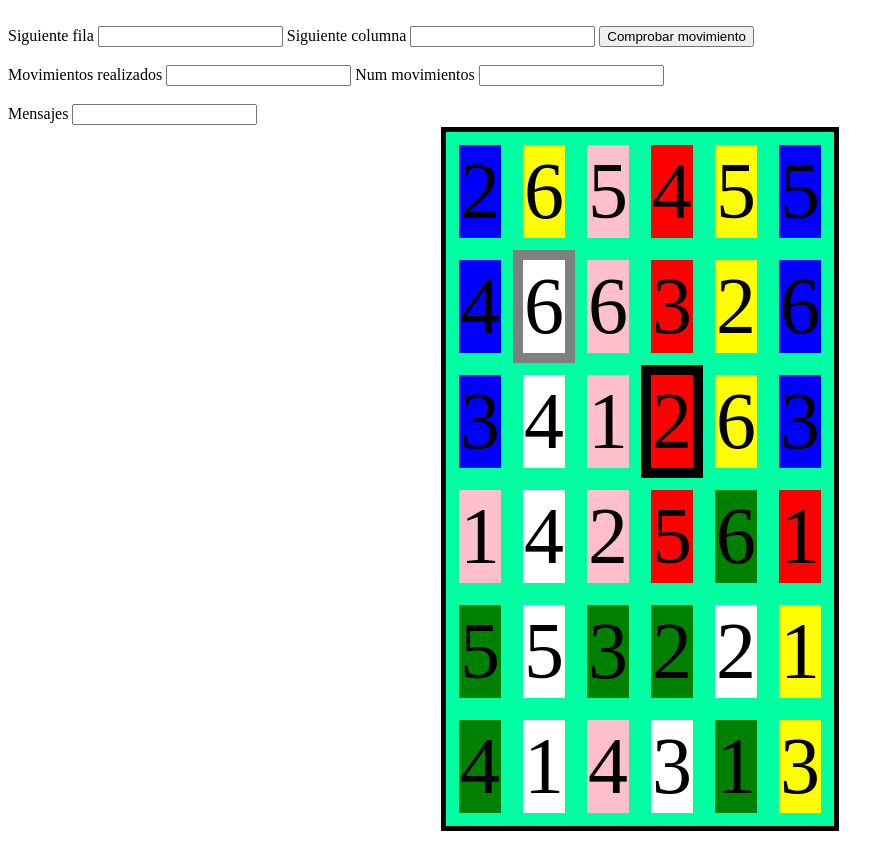
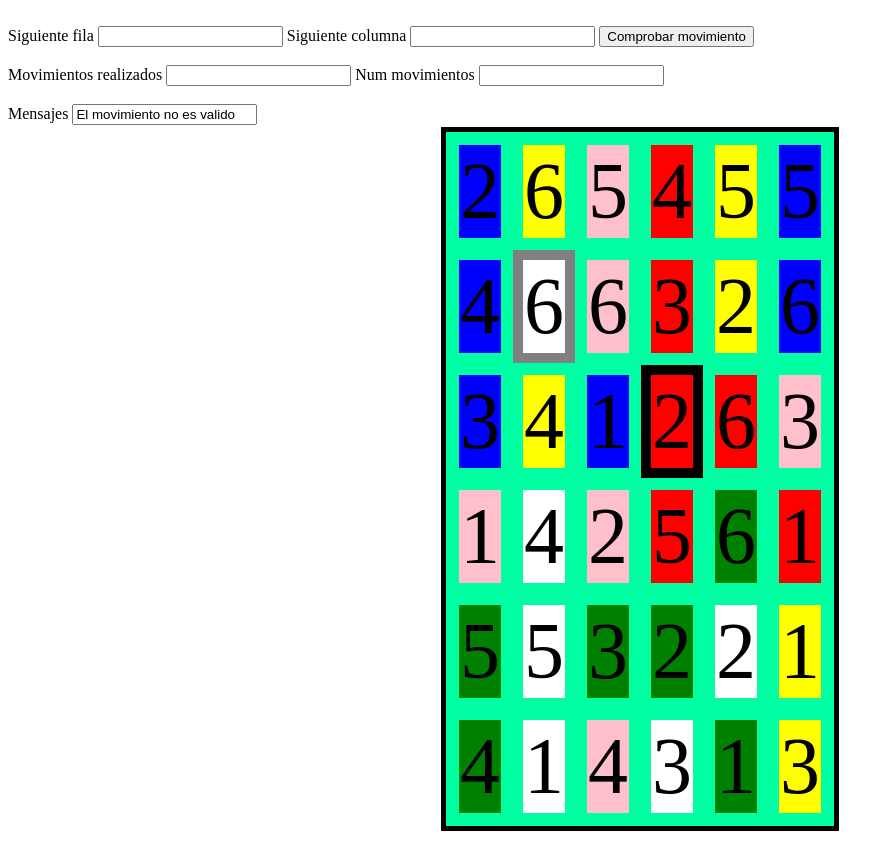
Before and after one commit to robervip/Proyecto-05, a plain HTML site: page index.html in a window 1280 px wide. Both pictures are taken after a click on the button "Comprobar movimiento". Shown: the whole page, without its empty margins (0-894 px from the left). Drawn offline with Linux system fonts and the light colour scheme.

Commit message:
proyecto 05

```diff
--- a/codigo.js
+++ b/codigo.js
@@ -4,6 +4,7 @@ var color3=["blue","yellow","blue","red","red","pink"];
 var color4=["pink","white","pink","red","green","red"];
 var color5=["green","white","green","green","white","yellow"];
 var color6=["green","white","pink","white","green","yellow"];
+var todosColores=["blue","yellow","pink","red","yellow","blue","blue","white","pink","red","yellow","blue","blue","yellow","blue","red","red","pink","pink","white","pink","red","green","red","green","white","green","green","white","yellow","green","white","pink","white","green","yellow"];
 var numero1=[2,6,5,4,5,5];
 var numero2=[4,6,6,3,2,6];
 var numero3=[3,4,1,2,6,3];
@@ -19,6 +20,9 @@ var colInicial=0;
 
 var filaFinal=0;
 var colFinal=0;
+
+var filaColumnaComprobar=[fila.value,columna.value];
+var movimientosRealizados=[];
 
 function casillaAleatoria() {
   while (true) {
@@ -80,13 +84,13 @@ document.write(`<td style="background-color:${color1[i]};font-size:80px; border:
   document.write("<tr>");
   for (let i = 0; i < numero3.length; i++) {
     if (posInicial[0]==3 && posInicial[1]==i+1) {
-            document.write(`<td style="background-color:${color2[i]};font-size:80px; border: 10px solid black">${numero3[i]}</td>`);
+            document.write(`<td style="background-color:${color3[i]};font-size:80px; border: 10px solid black">${numero3[i]}</td>`);
       }
     else if (posFinal[0]==3 && posFinal[1]==i+1) {
-  document.write(`<td style="background-color:${color2[i]};font-size:80px; border: 10px solid grey">${numero3[i]}</td>`);
+  document.write(`<td style="background-color:${color3[i]};font-size:80px; border: 10px solid grey">${numero3[i]}</td>`);
       }
       else {
-        document.write(`<td style="background-color:${color2[i]};font-size:80px; border: 10px solid #00FFA2">${numero3[i]}</td>`);
+        document.write(`<td style="background-color:${color3[i]};font-size:80px; border: 10px solid #00FFA2">${numero3[i]}</td>`);
       }
     }
   document.write("</tr>");
@@ -136,3 +140,14 @@ document.write(`<td style="background-color:${color4[i]};font-size:80px; border:
   document.write("</table>");
   tablero();
 console.log(posInicial);
+function comprobarMovimiento() {
+  let comprobarposInicial=posInicial;
+  if (posInicial[0]==fila.value || posInicial[1]==columna.value) {
+    mensajes.value="El movimiento es valido";
+    movimientosRealizados.push(filaColumnaComprobar);
+
+  }
+  else {
+    mensajes.value="El movimiento no es valido"
+  }
+}
--- a/index.html
+++ b/index.html
@@ -11,7 +11,7 @@
      <input type="text" id="fila" value="">
      Siguiente columna
      <input type="text" id="columna" value="">
-     <button type="button" name="button" onclick="decision()">Comprobar movimiento</button>
+     <button type="button" name="button" onclick="comprobarMovimiento()">Comprobar movimiento</button>
      <br><br>
      Movimientos realizados
      <input type="text" id="movimientosRealizados" value="">
@@ -19,7 +19,7 @@
      <input type="text" id="numMovimientos" value="">
      <br><br>
      Mensajes
-     <input type="text" id="columna" value="">
+     <input type="text" id="mensajes" value="">
     <script type="text/javascript" src="codigo.js">
     </script>
   </body>
```
